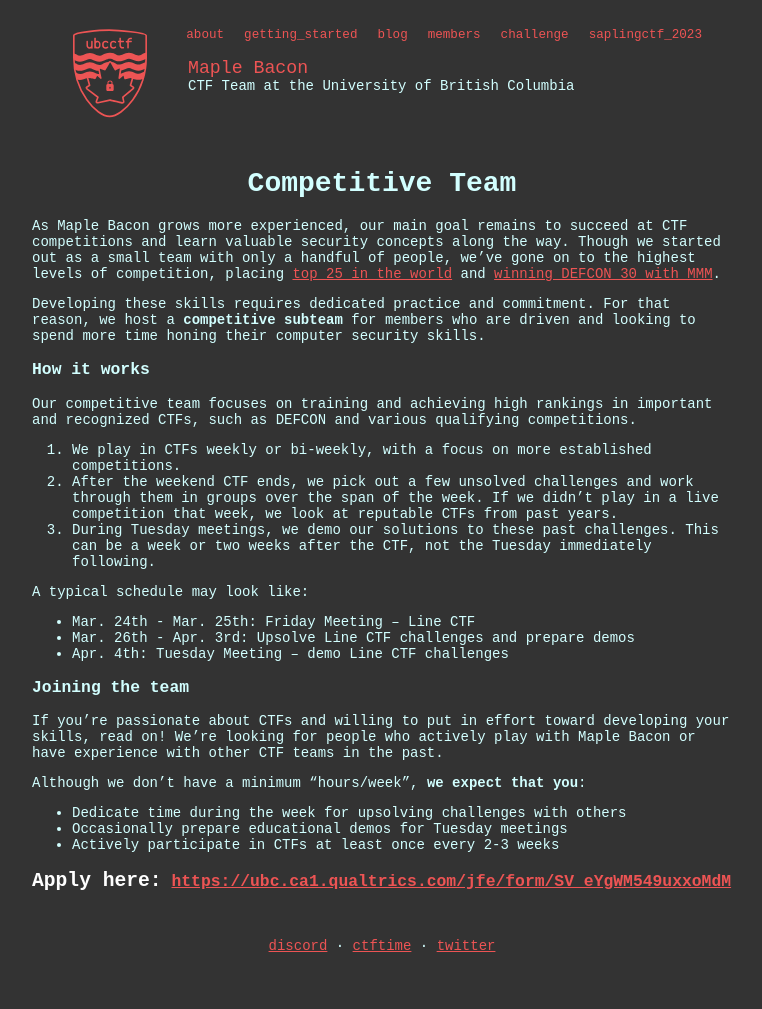
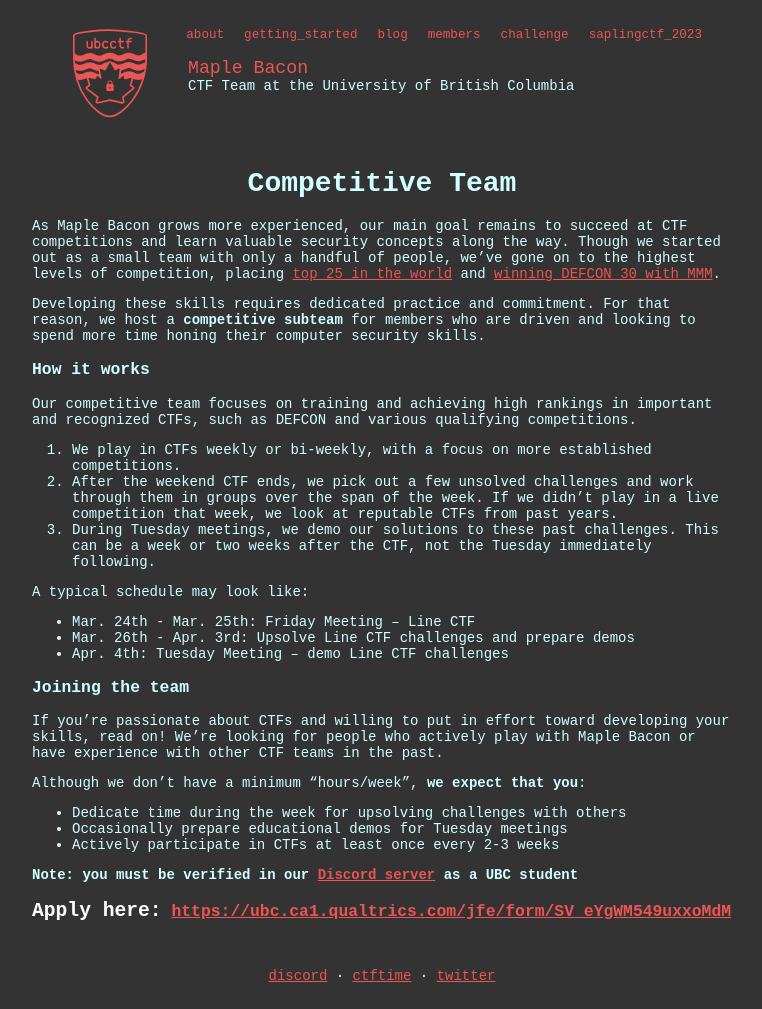
Before and after one commit to ubcctf/ubcctf.github.io, a Jekyll site: the page built from competitive.md, in a window 1280 px wide. Shown: the whole page, without its empty margins (258-1020 px from the left). Built offline with Jekyll 4.4.1, drawn with Linux system fonts in a browser that asks for light colours; nearby versions of some CDN libraries; some web fonts are replaced; our own code applies the rules of GitHub Pages for plain Markdown files; before the commit the page ends 979 px from its top, so only the background shows below that.

Commit message:
Add note about UBC student + verification for competitive subteam

```diff
--- a/competitive.md
+++ b/competitive.md
@@ -29,4 +29,6 @@
 - Actively participate in CTFs at least once every 2-3 weeks
 
 
+**Note: you must be verified in our [Discord server](https://discord.gg/keeTZsmfVA) as a UBC student**
+
 ### <big>Apply here:</big> [https://ubc.ca1.qualtrics.com/jfe/form/SV_eYgWM549uxxoMdM](https://ubc.ca1.qualtrics.com/jfe/form/SV_eYgWM549uxxoMdM)
```
